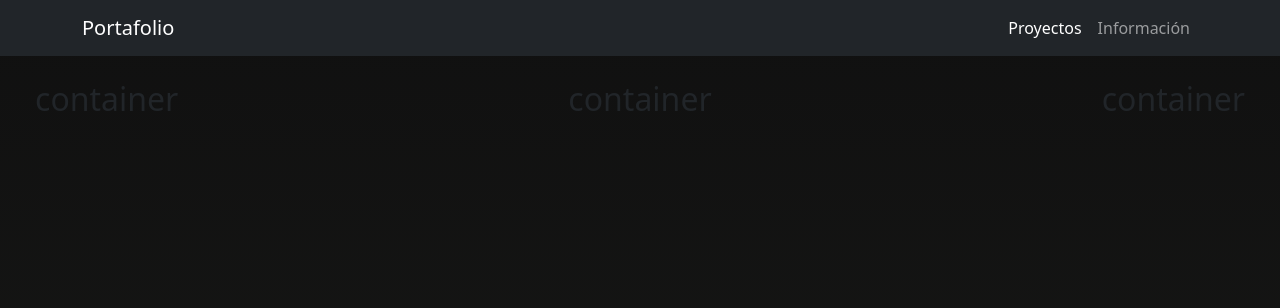
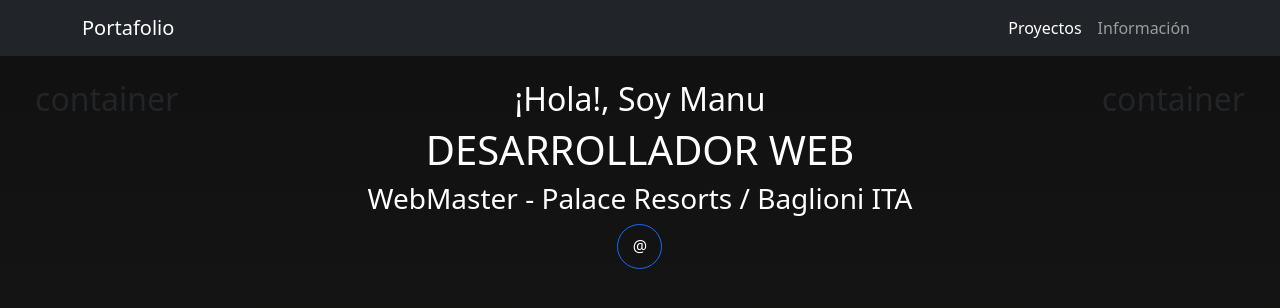
Before and after one commit to ManuJRS/vue-portfolio-manu, a Vue app: page /projects in a window 1280 px wide. Shown: the top 308 px of the page. Built offline with nearby package versions, Linux system fonts and the light colour scheme.

Commit message:
feat(ui): :sparkles: create ContentIntro component in new branch
Created a new branch to develop the ContentIntro component, designed to introduce key sections

```diff
--- /dev/null
+++ b/src/components/sections/SectionWithCollapse.vue
@@ -0,0 +1,94 @@
+<script setup>
+import BaseCollapse from '@/components/ui/BaseCollapse.vue';
+import BaseHeading from '@/components/ui/BaseHeading.vue';
+
+const props = defineProps({
+    h2: {
+        type: String,
+        default: 'Hola soy h2'
+    },
+    h1: {
+        type: String,
+        default: 'Hola soy h1'
+    },
+    h3: {
+        type: String,
+        default: 'Hola soy h2'
+    },
+    h1Uppercase: {
+        type: Boolean,
+        default: true
+    },
+    collapseId: {
+        type: String,
+        default: 'section-links'
+    },
+    buttonClosed: {
+        type: String,
+        default: '@'
+    },
+    buttonOpen: {
+        type: String,
+        default: '@'
+    }
+})
+</script>
+
+<template>
+    <section class="section-wrap">
+        <BaseHeading
+        v-bind:level="2"
+        v-bind:text="h2"
+        />
+        <BaseHeading
+        v-bind:level="1"
+        v-bind:text="h1"
+        v-bind:uppercase="h1Uppercase"
+        />
+        <BaseHeading
+        v-bind:level="3"
+        v-bind:text="h3"
+        />
+        <BaseCollapse
+      :id="collapseId"
+      :buttonTextClosed="buttonClosed"
+      :buttonTextOpen="buttonOpen"
+      variant="round"
+    >
+      <div class="links-col">
+        <a href="https://www.linkedin.com/in/manuel-jes%C3%BAs-rej%C3%B3n-santana-83564015a/" class="collapse-link">Linkedin</a>
+        <a href="https://www.upwork.com/freelancers/~0112e01210080eef35?mp_source=share" class="collapse-link">UpWork</a>
+      </div>
+    </BaseCollapse>
+    </section>
+</template>
+
+<style scoped>
+.links-col {
+  display: flex;
+  flex-direction: column;
+  align-items: center;
+  gap: .8rem;
+}
+.collapse-link {
+  text-decoration: none;
+  font-weight: 400;
+  transition: all .3s ease;
+}
+.collapse-link:hover {
+  color: #0d6efd;
+  text-decoration: none;
+}
+
+.btn-round {
+  background-color: transparent;
+  color: white;
+  border: 1px solid #0d6efd;
+  border-radius: 50%;
+  width: 45px;
+  height: 45px;
+  font-size: 1rem;
+  align-items: center;
+  justify-content: center;
+}
+</style>
--- /dev/null
+++ b/src/components/ui/BaseCollapse.vue
@@ -0,0 +1,64 @@
+<script setup>
+import { ref } from 'vue';
+
+const open = ref(false)
+const props = defineProps ({
+    id: {
+        type: String,
+        default: 'base-collapse'
+    },
+    buttonTextClosed: {
+        type: String,
+        default: '@'
+    },
+    buttonTextOpen: {
+        type: String,
+        default: '@'
+    },
+    variant: {
+        type: String,
+        default: 'default'
+    }
+})
+</script>
+
+<template>
+  <div>
+    <button
+      v-bind:class="['btn btn-primary mb-2', variant === 'round' ? 'btn-round' : 'btn-primary']"
+      type="button"
+      v-bind:aria-expanded="open ? 'true' : 'false'"
+      v-bind:aria-controls="id"
+      v-on:click="open = !open"
+    >
+      {{ open ? buttonTextOpen : buttonTextClosed }}
+    </button>
+
+    <b-collapse v-model="open" :id="id">
+      <div class="collapse-content mt-3">
+        <slot>
+            <a href="#" class="collapse-link">Enlace 1</a>
+            <a href="#" class="collapse-link">Enlace 2</a>
+        </slot>
+    </div>
+    </b-collapse>
+  </div>
+</template>
+
+<style scoped>
+.btn-round {
+  background-color: transparent;
+  color: white;
+  border: 1px solid #0d6efd;
+  border-radius: 50%;
+  width: 45px;
+  height: 45px;
+  font-size: 1rem;
+  align-items: center;
+  justify-content: center;
+}
+
+.btn-round:hover {
+  background-color: rgba(13, 110, 253, 0.2);
+}
+</style>
--- /dev/null
+++ b/src/components/ui/BaseHeading.vue
@@ -0,0 +1,23 @@
+<script setup>
+const props = defineProps ({
+    level: {
+        type: Number, default: 2
+    },
+    text: {
+        type: String, required: true
+    },
+    uppercase: {
+        type: Boolean,
+        default: false
+    }
+})
+</script>
+
+<template>
+    <component
+        v-bind:is="`h${level}`"
+        v-bind:class="[{'text-uppercase': uppercase},'mb-2', 'text-white']"
+    >
+        {{ text }}
+    </component>
+</template>
--- a/src/pages/ProjectsPage.vue
+++ b/src/pages/ProjectsPage.vue
@@ -1,5 +1,5 @@
 <script setup>
-
+import SectionWithCollapse from '@/components/sections/SectionWithCollapse.vue';
 </script>
 
 <template>
@@ -9,7 +9,13 @@
         <h2>container</h2>
       </b-col>
       <b-col cols="12" sm="8" class="text-center">
-        <h2>container</h2>
+        <SectionWithCollapse
+        h2="¡Hola!, Soy Manu"
+        h1="Desarrollador web"
+        :h1Uppercase="true"
+        h3="WebMaster - Palace Resorts / Baglioni ITA"
+        >
+        </SectionWithCollapse>
       </b-col>
       <b-col cols="0" sm="2" class="text-center">
         <h2>container</h2>
```
